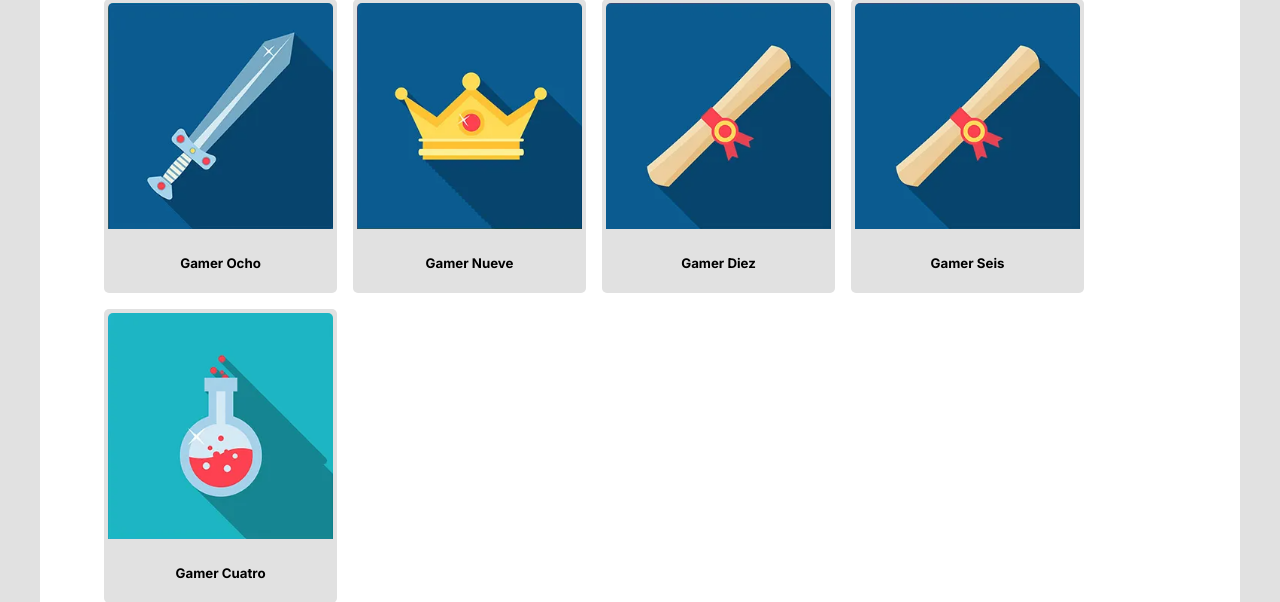
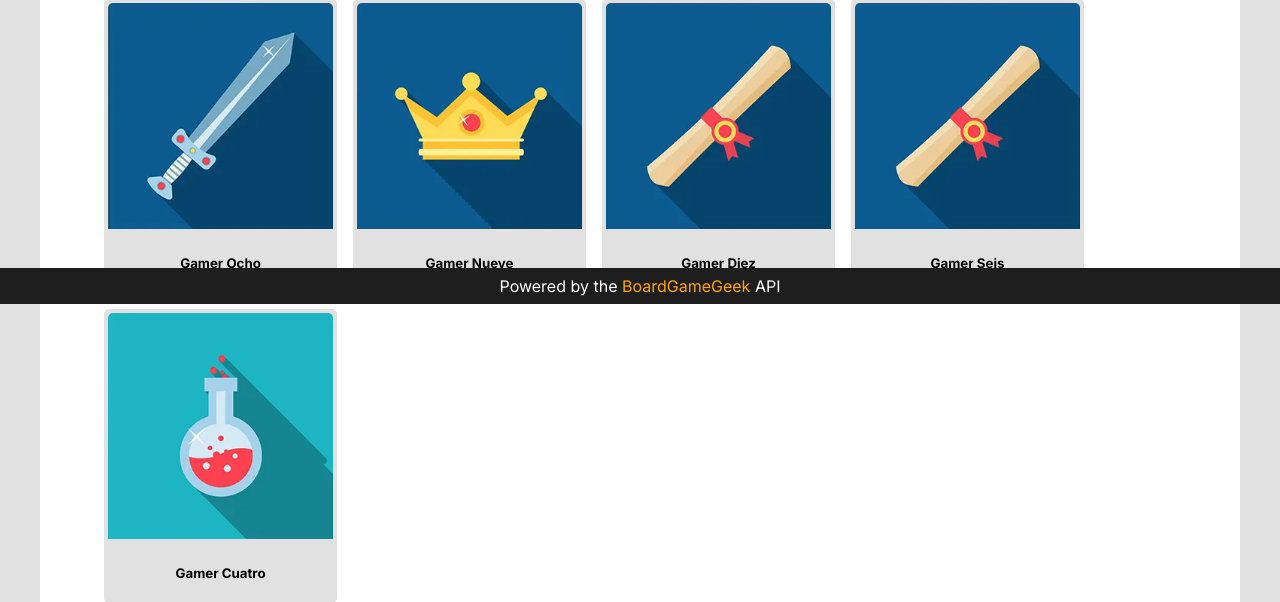
Before and after one commit to Jobeyobey/the-boardgame-companion, a Flask app: page /friends in a window 1280 px wide. Shown: the part 496-1098 px from the top of the page. Run offline with Flask 2, Linux system fonts and the light colour scheme; a user stored in the database is signed in; data comes from the database, SQL or seed files in the repository.

Commit message:
Added footer to give credit to BGG API

```diff
--- a/static/css/styles.css
+++ b/static/css/styles.css
@@ -907,3 +907,23 @@ hr {
 .search-btn:active {
   transform: scale(0.97)
 }
+
+/* Footer */
+
+footer {
+  position: fixed;
+  background-color: #1e1e1e;
+  bottom: 0;
+  width: 100%;
+  padding: 0.5rem;
+}
+
+.footer-container p {
+  margin: 0;
+  color: white;
+  text-align: center;
+}
+
+.footer-container p a {
+  color: orange;
+}
--- a/templates/layout.html
+++ b/templates/layout.html
@@ -106,6 +106,11 @@
       </div>
     </main>
   </body>
+  <footer>
+    <div class="footer-container">
+      <p>Powered by the <a href="https://boardgamegeek.com/wiki/page/XML_API_Terms_of_Use#" target="_blank">BoardGameGeek</a> API</p>
+    </div>
+  </footer>
   <script>
     // Highlight active page in bar
     navlinks = document.getElementsByClassName('navlink');
```
